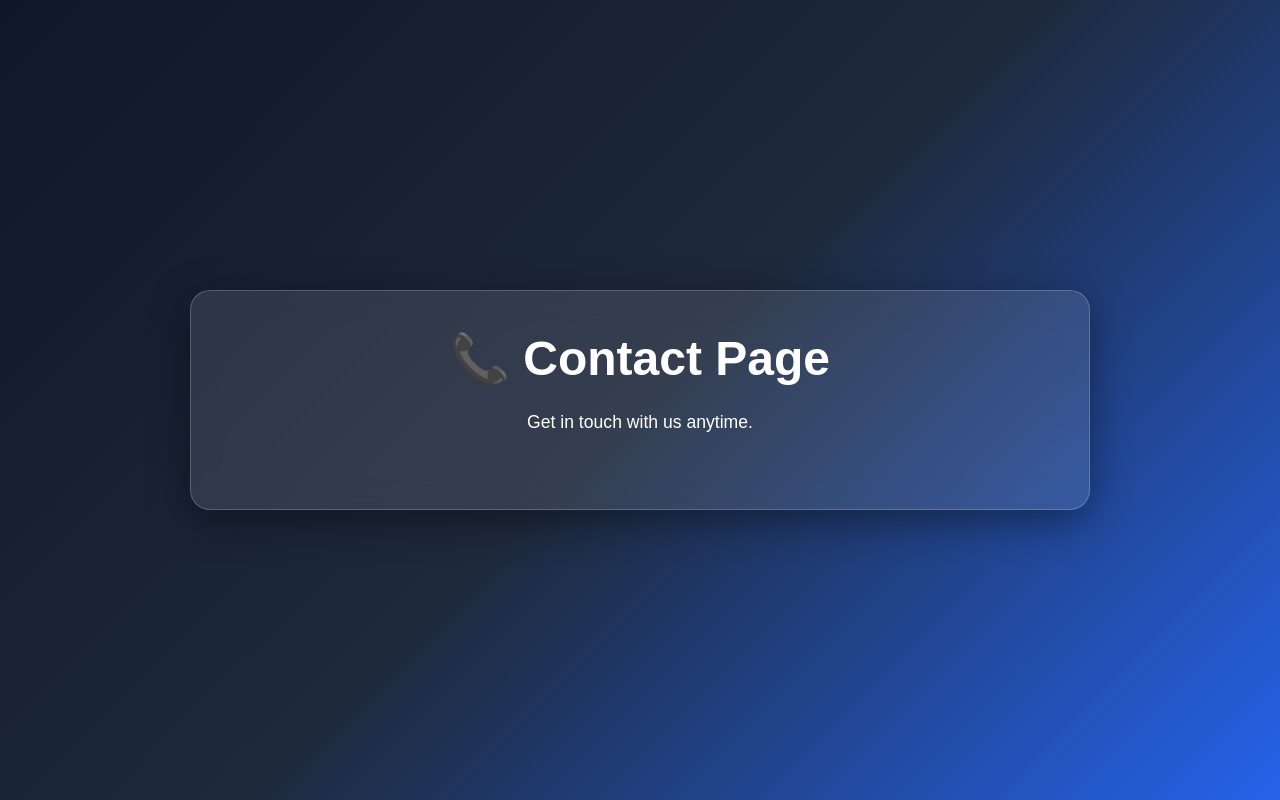
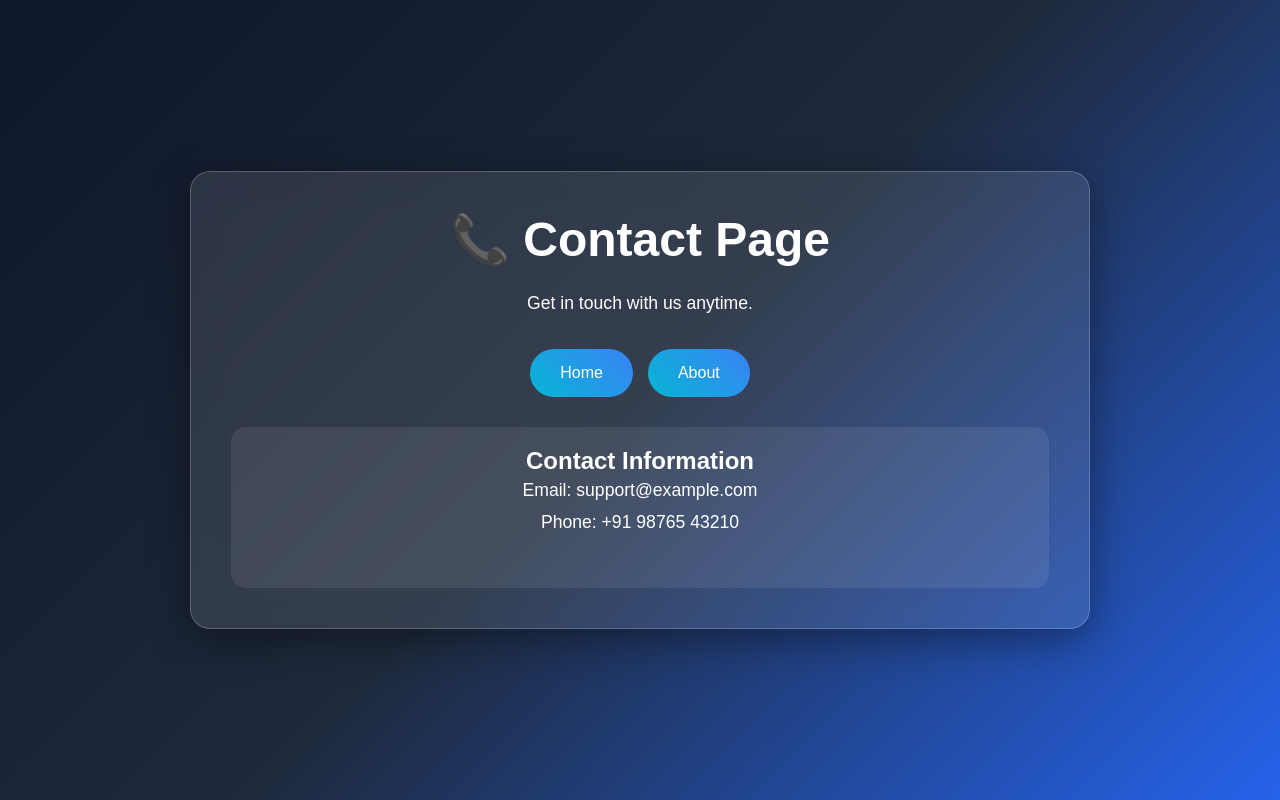
Before and after one commit to skashyap08/expresss-website, a website: page public/views/contact.html in a window 1280 px wide. Drawn offline with Linux system fonts and the light colour scheme.

Commit message:
file updated-25

```diff
--- a/public/views/contact.html
+++ b/public/views/contact.html
@@ -13,3 +13,30 @@
 <p>
 Get in touch with us anytime.
 </p>
+<div class="buttons">
+
+<button onclick="navigate('/')">
+Home
+</button>
+
+<button onclick="navigate('/about')">
+About
+</button>
+
+</div>
+
+<div class="card">
+<h2>Contact Information</h2>
+
+<p>
+Email: support@example.com <br>
+Phone: +91 98765 43210
+</p>
+</div>
+
+</div>
+
+<script src="/script.js"></script>
+
+</body>
+</html>
```
